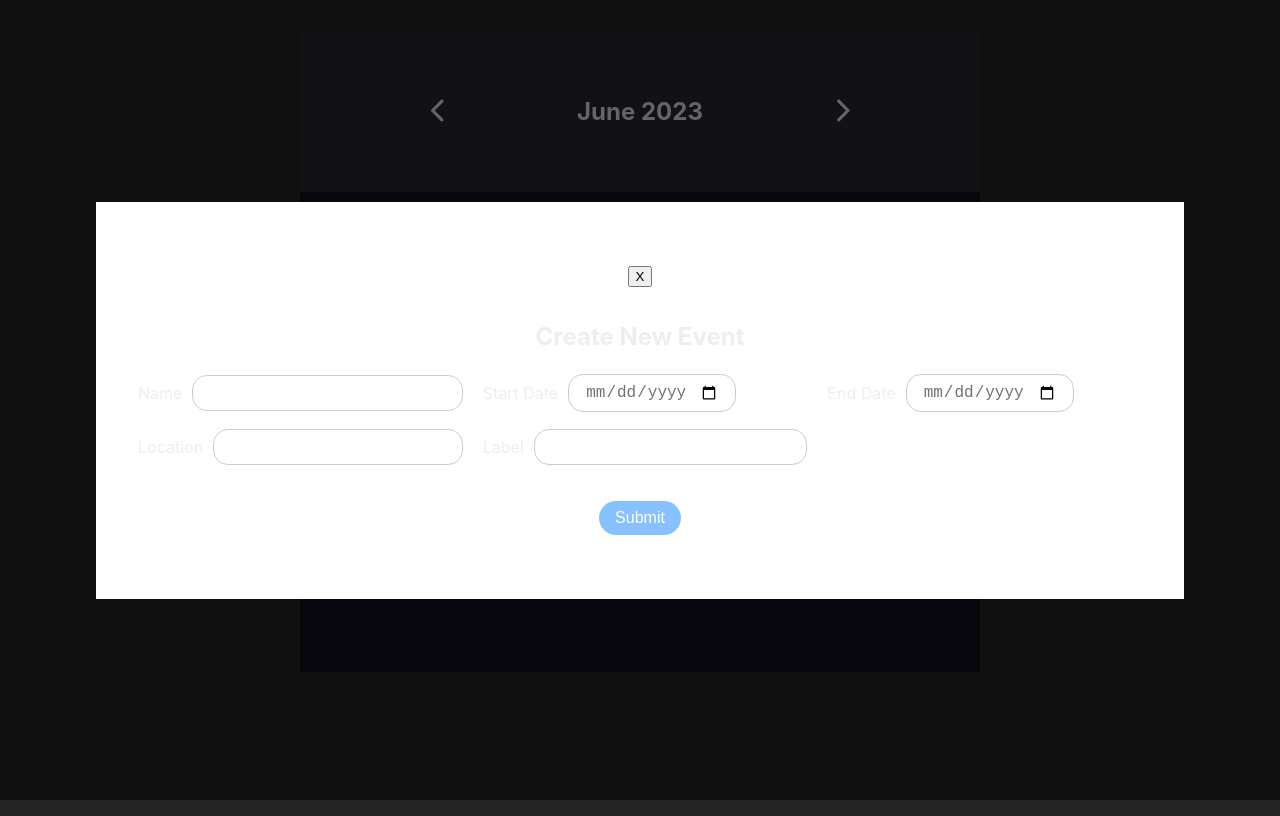
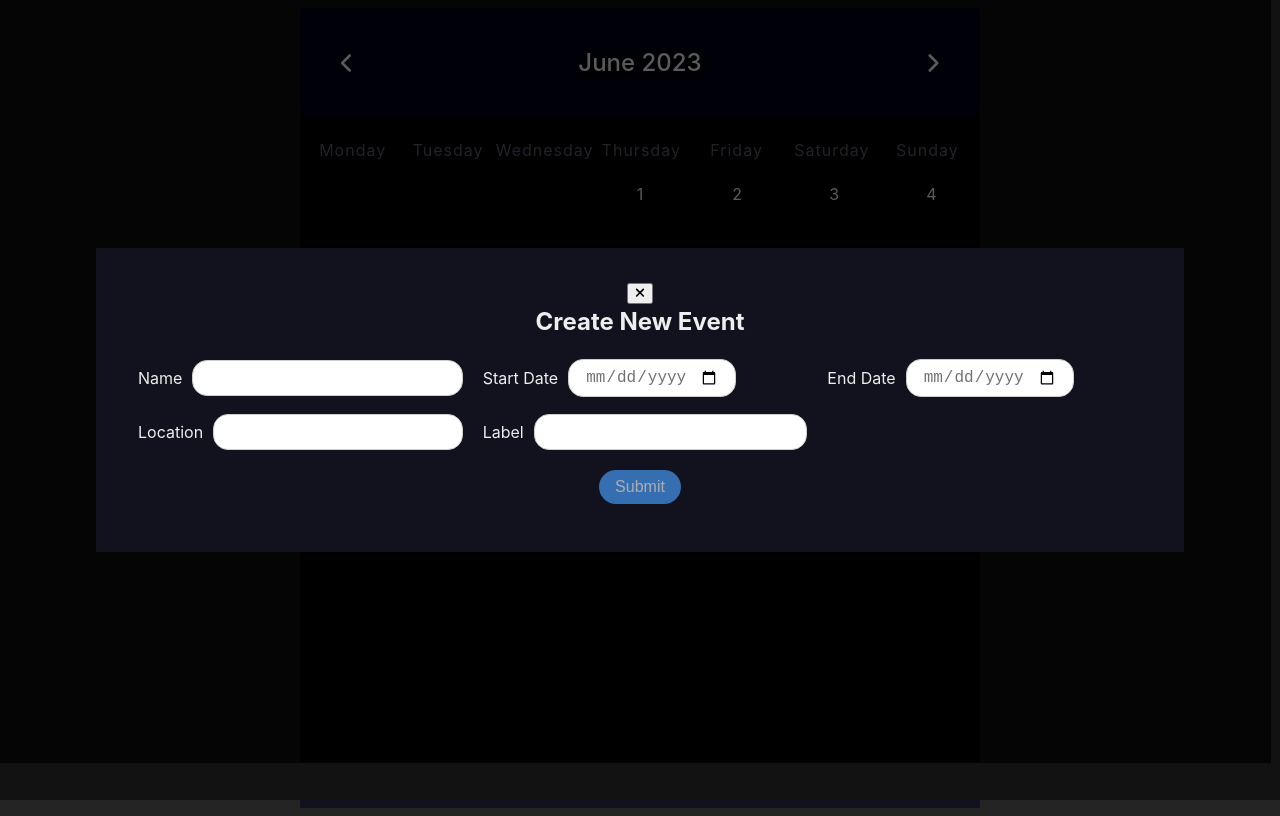
Before and after one commit to juanmaurente/event-calendar, a React (Vite) app: page / in a window 1280 px wide. Both pictures are taken after a click on the element "10". Built offline with nearby package versions, Linux system fonts and the light colour scheme.

Commit message:
fixing some bugs on the display of current month as well as colors

```diff
--- a/src/App.css
+++ b/src/App.css
@@ -1,6 +1,6 @@
 #root {
 	max-width: 1280px;
-	margin: 2rem auto;
+	margin: 0 auto;
 	text-align: center;
 	display: flex;
 	justify-content: center;
--- a/src/components/Calendar/Calendar.scss
+++ b/src/components/Calendar/Calendar.scss
@@ -1,6 +1,6 @@
 .container {
 	width: 680px;
-	height: 80vh;
+	height: 100vh;
 	background-color: #12121f;
 	color: #eee;
 	display: flex;
@@ -14,7 +14,7 @@
 }
 
 .calendar-header {
-	display: grid;
-	grid-template-columns: repeat(7, 1fr);
-	grid-gap: 10px;
+	letter-spacing: 1px;
+	color: #ffffff5e;
+	padding: 0px 5px;
 }
--- a/src/components/Calendar/Calendar.tsx
+++ b/src/components/Calendar/Calendar.tsx
@@ -57,7 +57,7 @@ const Calendar = () => {
 				handleNextMonth={handleNextMonth}
 			/>
 			<div>
-				<div className='calendar-header'>
+				<div className='calendar-grid calendar-header'>
 					{DayNames.map((day) => (
 						<div key={day}>{day}</div>
 					))}
--- a/src/components/Cell/Cell.scss
+++ b/src/components/Cell/Cell.scss
@@ -1,12 +1,11 @@
 .calendar-cell {
 	padding: 20px;
 	text-align: center;
+	transition: all 0.4s ease;
 }
 
 .calendar-cell:hover {
 	cursor: pointer;
-	transition: all 0.4s ease;
-	transform: scale(1.15);
 	font-weight: 500;
-	background-color: rgba(128, 128, 128, 0.164);
+	background-color: rgba(26, 172, 104, 0.603);
 }
--- a/src/components/Modal/Modal.scss
+++ b/src/components/Modal/Modal.scss
@@ -13,21 +13,20 @@
 .modal-content {
 	width: 80vw;
 	padding: 2rem;
-	background-color: #fff;
+	background-color: #12121f;
 	border-radius: 1px;
 }
 
-.modal-content button {
-	margin: 2rem;
-	transition: all 0.3s;
+.close {
+	margin: 0 20px;
+	font-size: 25px;
+	font-weight: 500;
+	transition: all 0.4s ease;
 }
 
-.modal-content button:hover {
-	cursor: pointer;
-	transition: all 0.4s ease;
-	transform: scale(1.05);
-	font-weight: 500;
-	color: #fff;
-	border: 0;
-	background-color: rgba(5, 5, 5, 0.877);
+.close:hover {
+	font-weight: 600;
+	border-radius: 100%;
+	transform: scale(1.15);
+	background-color: rgba(128, 128, 128, 0.164);
 }
--- a/src/components/Modal/Modal.tsx
+++ b/src/components/Modal/Modal.tsx
@@ -1,6 +1,9 @@
 import React from 'react';
 import './Modal.scss';
 import Form from '../From/Form';
+import { FontAwesomeIcon } from '@fortawesome/react-fontawesome';
+import { faClose } from '@fortawesome/free-solid-svg-icons';
+import { IconProp } from '@fortawesome/fontawesome-svg-core';
 
 interface Props {
 	onClose: () => void;
@@ -10,7 +13,9 @@ const Modal: React.FC<Props> = ({ onClose }) => {
 	return (
 		<div className='modal-overlay'>
 			<div className='modal-content'>
-				<button onClick={onClose}>X</button>
+				<button onClick={onClose}>
+					<FontAwesomeIcon icon={faClose as IconProp} />
+				</button>
 				<Form />
 			</div>
 		</div>
--- a/src/components/Title/Title.scss
+++ b/src/components/Title/Title.scss
@@ -1,26 +1,34 @@
 .title-container {
 	width: 100%;
-	height: 10rem;
+	height: 110px;
 	display: flex;
-	justify-content: space-evenly;
+	justify-content: space-between;
 	align-items: center;
-	background-color: #6868684b;
+	background-color: #68686827;
 	margin-bottom: 20px;
+}
+
+.title-month {
+	font-weight: 500;
+	text-shadow: 0 0.3rem 0.5rem rgba(0, 0, 0, 0.6);
 }
 
 .chevron {
 	cursor: pointer;
-	width: 40px;
-	display: inline-block;
+	padding: 10px;
+	width: 35px;
+	height: 35px;
+	display: flex;
+	align-items: center;
+	justify-content: center;
 	margin: 0 20px;
-	font-size: 25px;
-	font-weight: 500;
+	font-size: 20px;
 	transition: all 0.4s ease;
 }
 
 .chevron:hover {
-	font-weight: 600;
+	font-weight: 500;
 	border-radius: 100%;
 	transform: scale(1.15);
-	background-color: rgba(128, 128, 128, 0.164);
+	background-color: rgba(26, 172, 104, 0.603);
 }
--- a/src/components/Title/Title.tsx
+++ b/src/components/Title/Title.tsx
@@ -24,7 +24,7 @@ const Title: React.FC<Props> = ({
 			<div className='chevron' onClick={handlePrevMonth}>
 				<FontAwesomeIcon icon={faChevronLeft as IconProp} />
 			</div>
-			<h2>{`${month} ${year}`}</h2>
+			<h2 className='title-month'>{`${month} ${year}`}</h2>
 
 			<div className='chevron' onClick={handleNextMonth}>
 				<FontAwesomeIcon icon={faChevronRight as IconProp} />
```
